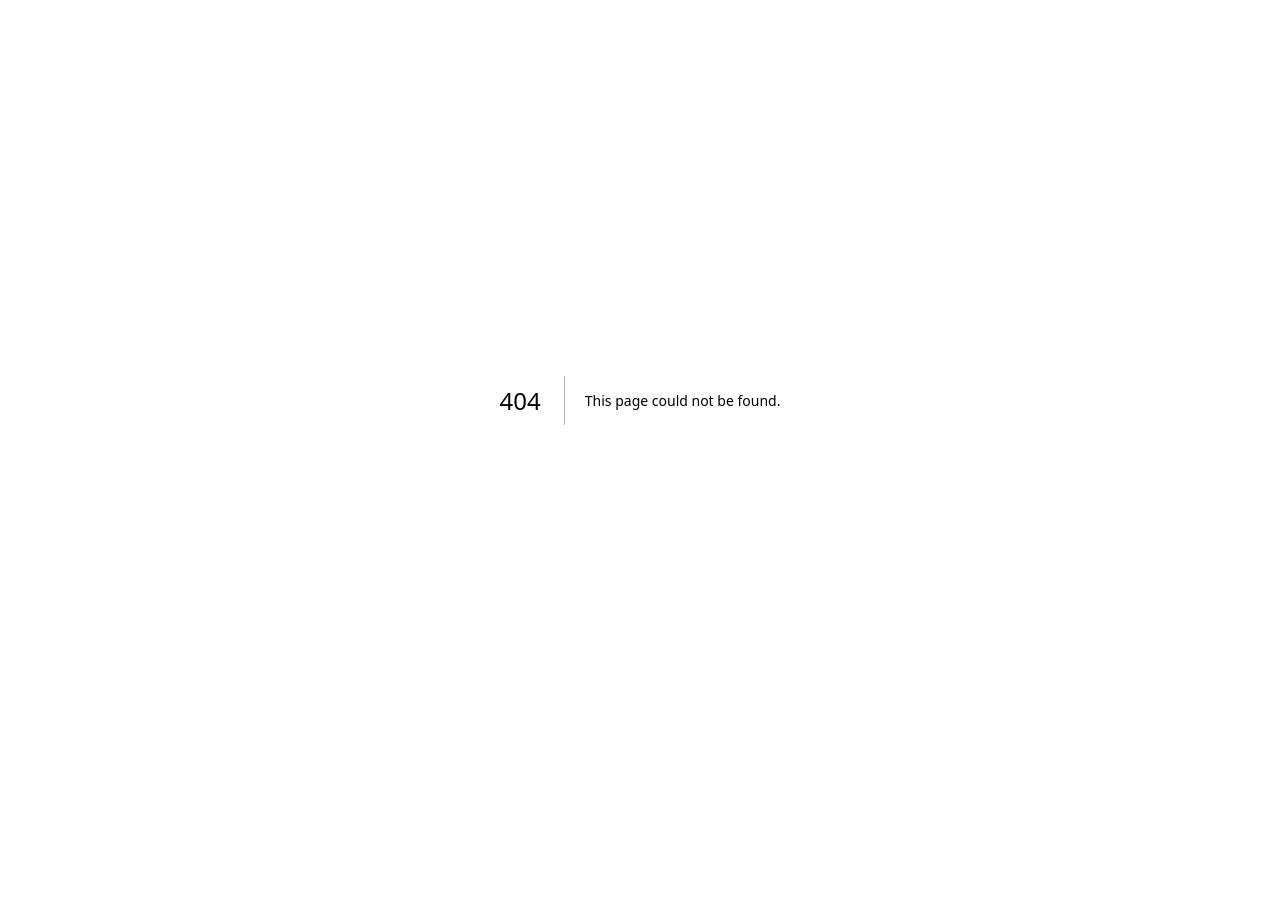
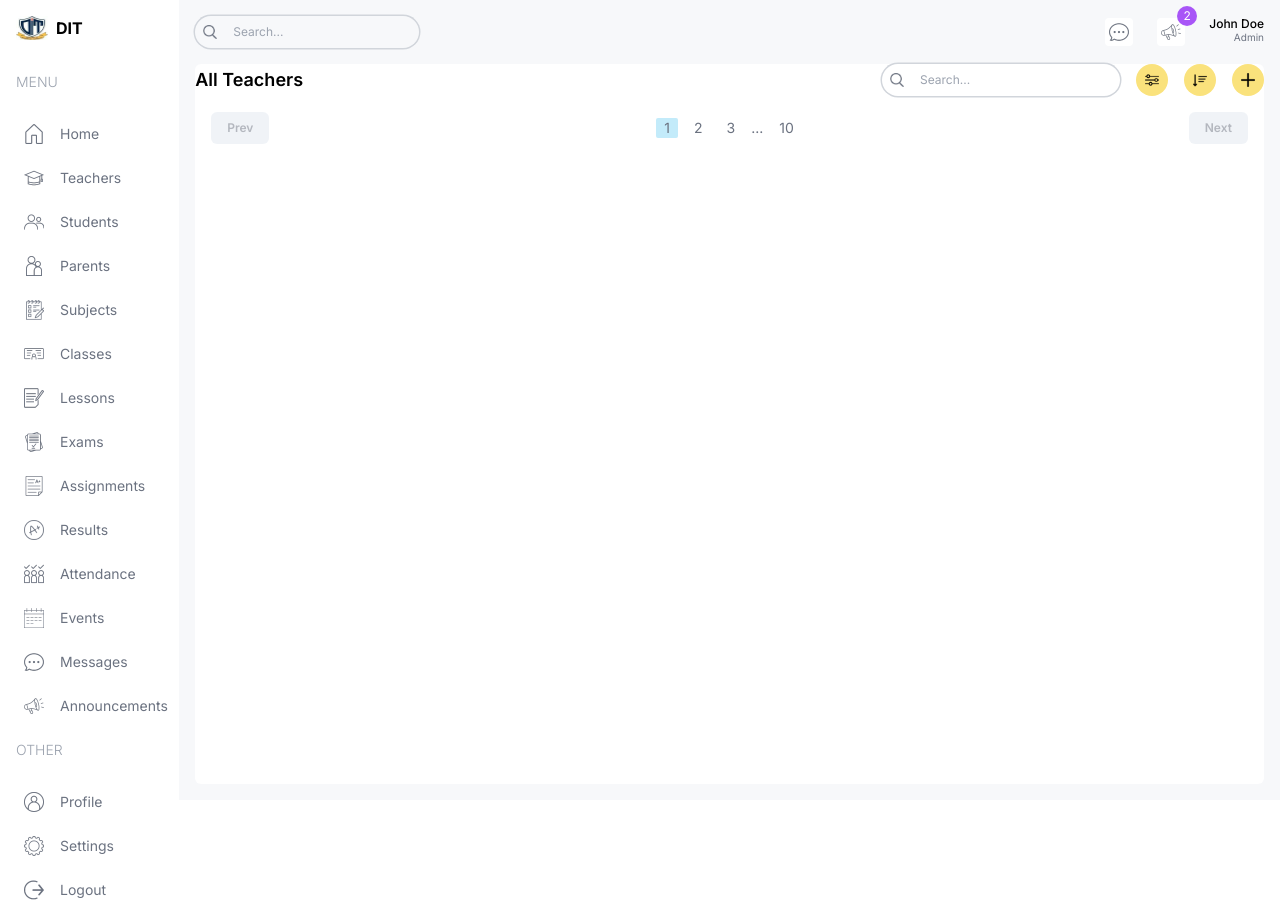
Before and after one commit to umarabdullah-991/Department-Management-System-FYP, a Next.js app in the folder Front-End/: page /list/teachers in a window 1280 px wide. Before the commit this address had no page. Before the commit the page ends 800 px from the top, so only its background shows below. Built offline with nearby package versions, Linux system fonts and the light colour scheme.

Commit message:
List Table Design with Pagination

```diff
--- /dev/null
+++ b/Front-End/src/app/(dashboard)/list/teachers/page.tsx
@@ -0,0 +1,34 @@
+import Pagination from "@/components/Pagination";
+import TableSearch from "@/components/TableSearch";
+import Image from "next/image";
+
+const TeacherPageList = () => {
+    return(
+        <div className="bg-white rounded-md flex-1 m-4 mt-0 ">
+            {/* TOP */}
+            <div className="flex items-center justify-between">
+                <h1 className="hidden md:block text-lg font-semibold">All Teachers</h1>
+                <div className="flex flex-col md:flex-row items-center gap-4 w-full md:w-auto ">
+                    <TableSearch />
+                    <div className="flex items-center gap-4 self-end">
+                        <button className="w-8 h-8 flex items-center justify-center rounded-full bg-customYellow">
+                            <Image src="/filter.png" alt="" width={14} height={14} />
+                        </button>
+                        <button className="w-8 h-8 flex items-center justify-center rounded-full bg-customYellow">
+                            <Image src="/sort.png" alt="" width={14} height={14} />
+                        </button>
+                        <button className="w-8 h-8 flex items-center justify-center rounded-full bg-customYellow">
+                            <Image src="/plus.png" alt="" width={14} height={14} />
+                        </button>
+                    </div>
+                </div>
+
+            </div>
+            {/* LIST */}
+
+            {/* PAGINATION */}
+            <Pagination />
+        </div>
+    );
+}
+export default TeacherPageList;
--- /dev/null
+++ b/Front-End/src/components/Pagination.tsx
@@ -0,0 +1,16 @@
+const Pagination = () => {
+    return(
+        <div className="p-4 flex items-center justify-between text-gray-500">
+            <button disabled className="py-2 px-4 rounded-md bg-slate-200 text-xs font-semibold disabled:opacity-50 disabled:cursor-not-allowed ">Prev</button>
+            <div className="flex items-center gap-2 text-sm">
+                <button className="px-2 rounded-sm bg-customBlueLight">1</button>
+                <button className="px-2 rounded-sm ">2</button>
+                <button className="px-2 rounded-sm ">3</button>
+                ...
+                <button className="px-2 rounded-sm ">10</button>
+            </div>
+            <button disabled className="py-2 px-4 rounded-md bg-slate-200 text-xs font-semibold disabled:opacity-50 disabled:cursor-not-allowed ">Next</button>
+        </div>
+    );
+}
+export default Pagination;
--- /dev/null
+++ b/Front-End/src/components/TableSearch.tsx
@@ -0,0 +1,11 @@
+import Image from "next/image";
+
+const TableSearch = () => {
+    return(
+        <div className='w-full md:w-auto flex items-center gap-2 text-xs rounded-full ring-[1.5px] ring-gray-300 px-2'>
+            <Image src="/search.png" alt="" width={14} height={14}/>
+            <input type="text" placeholder='Search...' className='w-[200px] p-2 bg-transparent outline-none '/>
+         </div>
+    );
+}
+export default TableSearch;
```
